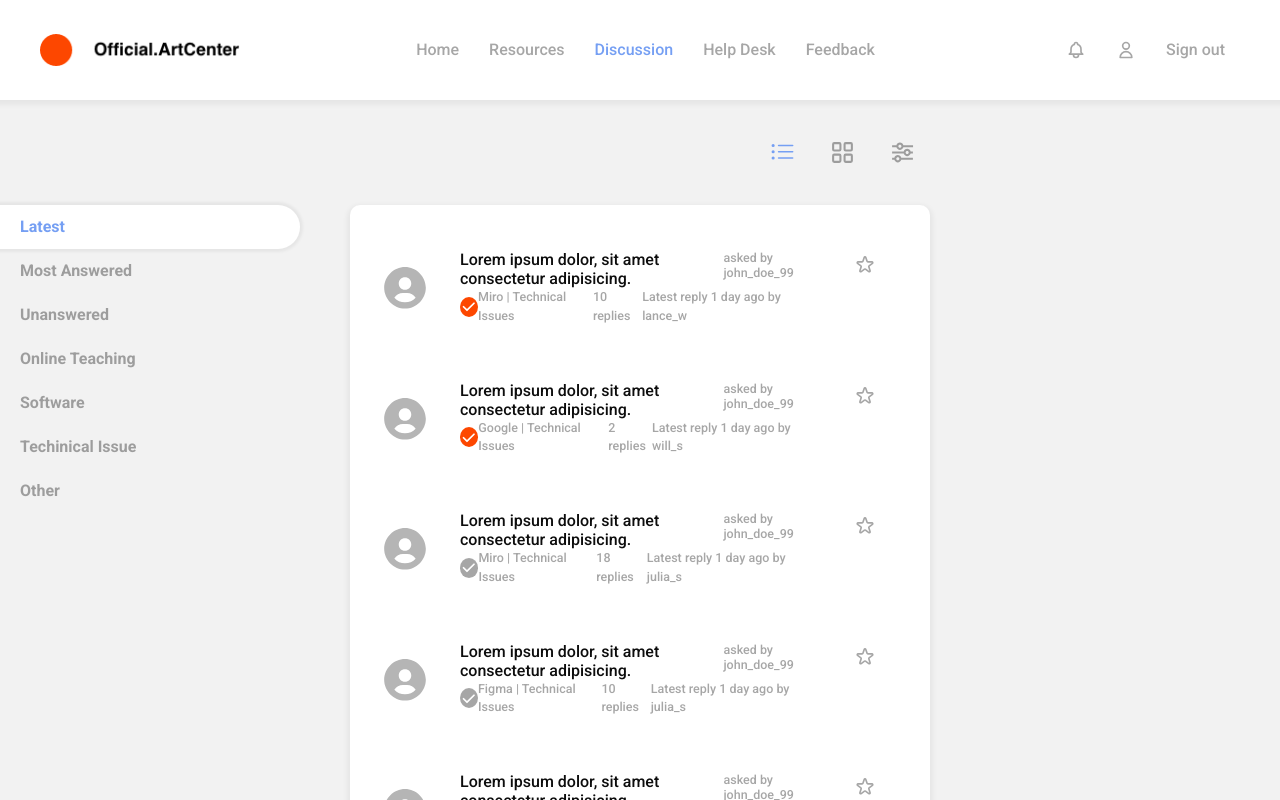
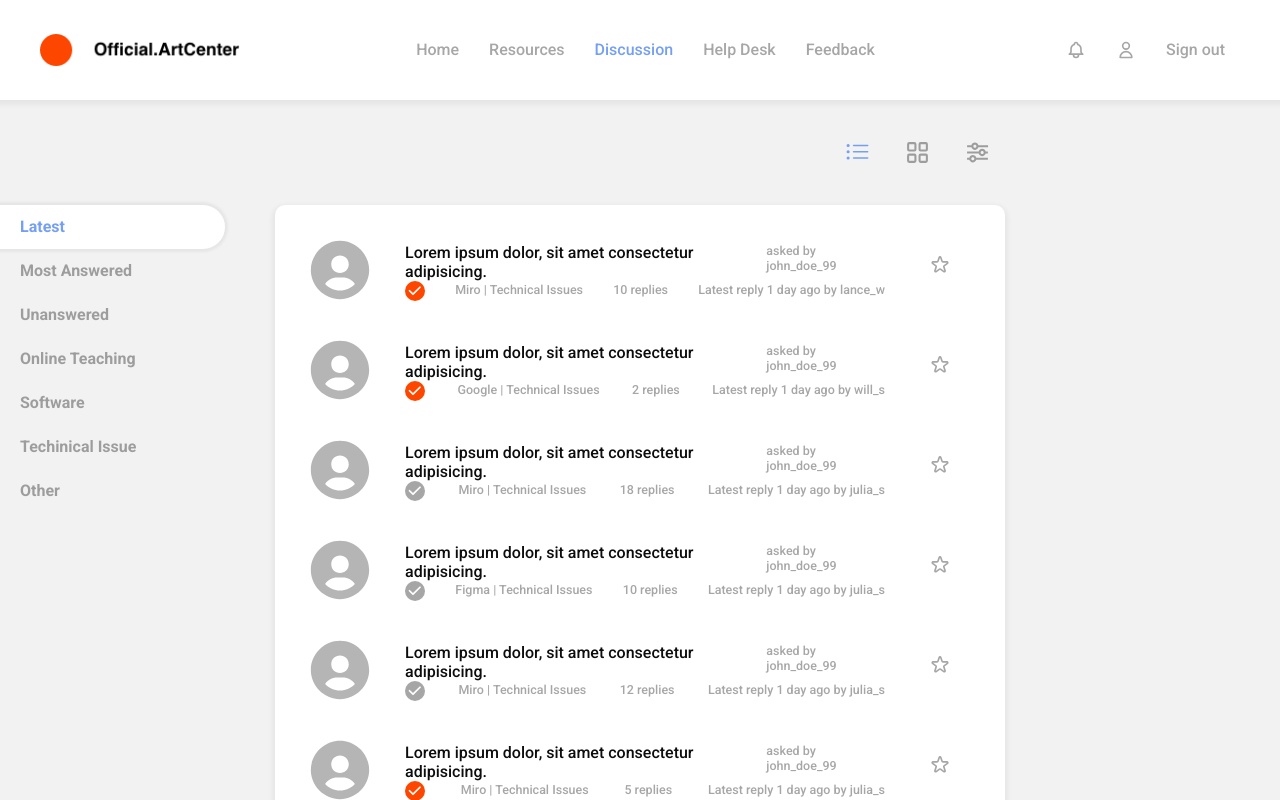
Before and after one commit to dennyhong96/art-center-portal, a Next.js app: page /discussion in a window 1280 px wide. Shown: the top 800 px of the page. Built offline with nearby package versions, Linux system fonts and the light colour scheme.

Commit message:
Fix discussion spacing

```diff
--- a/src/components/actionBar/index.js
+++ b/src/components/actionBar/index.js
@@ -4,7 +4,6 @@ import classNames from "classnames";
 import { Grid, List, Range } from "@/components/icons";
 import Button from "@/components/button";
 import { bar, active } from "./action-bar.module.css";
-import { nanoid } from "nanoid";
 
 const ICONS = [<List key={0} />, <Grid key={1} />, <Range key={2} />];
 
@@ -16,7 +15,7 @@ const ActionBar = () => {
 			{ICONS.map((Icon, idx) => (
 				<Button
 					onClick={setActiveIdx.bind(this, idx)}
-					key={`${nanoid()}-${idx}`}
+					key={idx}
 					className={classNames("", { [active]: activeIdx === idx })}
 					Icon={Icon}
 				/>
--- a/src/components/sectionDiscussion/index.js
+++ b/src/components/sectionDiscussion/index.js
@@ -1,8 +1,8 @@
-import Card from "@/components/card";
 import classNames from "classnames";
 
+import Card from "@/components/card";
+import Button from "@/components/button";
 import { UserPlaceholder, Check, Star } from "@/components/icons";
-import Button from "@/components/button";
 import { disc, item, active } from "./section-discussion.module.css";
 
 const SectionDiscussion = ({ children }) => {
--- a/src/components/sectionDiscussion/section-discussion.module.css
+++ b/src/components/sectionDiscussion/section-discussion.module.css
@@ -3,25 +3,25 @@
 
 .disc > article {
 	display: grid;
-	gap: 2.5rem;
+	gap: 2.7rem;
 }
 
 .item {
 	display: grid;
-	grid-template-columns: 1fr 7fr 1fr;
+	grid-template-columns: max-content 1fr max-content;
 	gap: 3rem;
 }
 
 .item > svg {
-	width: 100%;
-	height: 100%;
+	width: 7rem;
+	height: 7rem;
 }
 
 .item > div {
 	display: flex;
 	flex-direction: column;
 	align-items: stretch;
-	padding: 1.5rem 0;
+	padding: 0.75rem 0;
 	justify-content: space-between;
 }
 
--- a/src/components/sidebar/index.js
+++ b/src/components/sidebar/index.js
@@ -1,6 +1,5 @@
 import { useState, memo } from "react";
 import classNames from "classnames";
-import { nanoid } from "nanoid";
 
 import styles, { bar, button } from "./sidebar.module.css";
 
@@ -32,11 +31,7 @@ const Sidebar = () => {
 		<aside className={bar}>
 			<nav>
 				{SIDE_BAR_TABS.map((tab, idx) => (
-					<SidebarButton
-						key={`${nanoid}-${idx}`}
-						setActive={() => setActiveTab(idx)}
-						isActive={idx === activeTab}
-					>
+					<SidebarButton key={idx} setActive={() => setActiveTab(idx)} isActive={idx === activeTab}>
 						{tab}
 					</SidebarButton>
 				))}
--- a/src/styles/pages/_page-discussion.css
+++ b/src/styles/pages/_page-discussion.css
@@ -3,7 +3,7 @@
 
 .page-discussion__header {
 	display: grid;
-	grid-template-columns: 30rem 1fr 30rem;
+	grid-template-columns: 22.5rem 1fr 22.5rem;
 	gap: 5rem;
 	margin: 3rem 0;
 }
@@ -14,6 +14,6 @@
 
 .page-discussion__inner {
 	display: grid;
-	grid-template-columns: 30rem 1fr 30rem;
+	grid-template-columns: 22.5rem 1fr 22.5rem;
 	gap: 5rem;
 }
```
Also changed, not shown: 1 other file (tests, documents, lock files or other folders).
